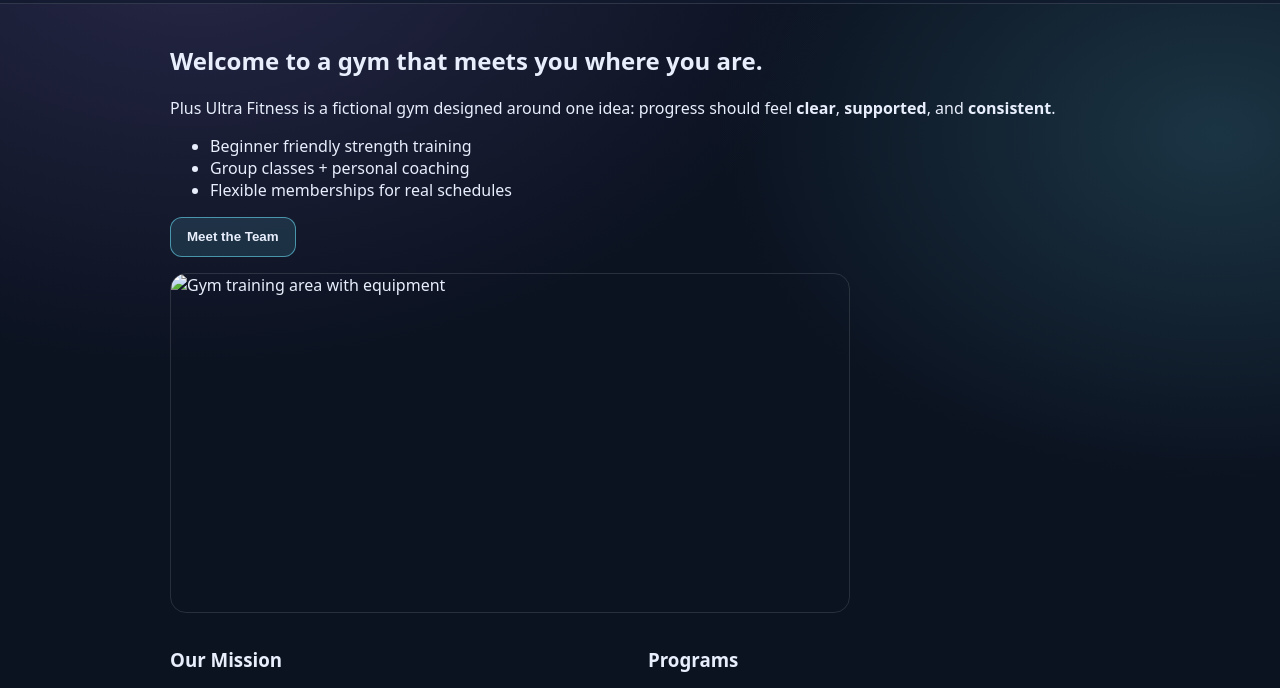
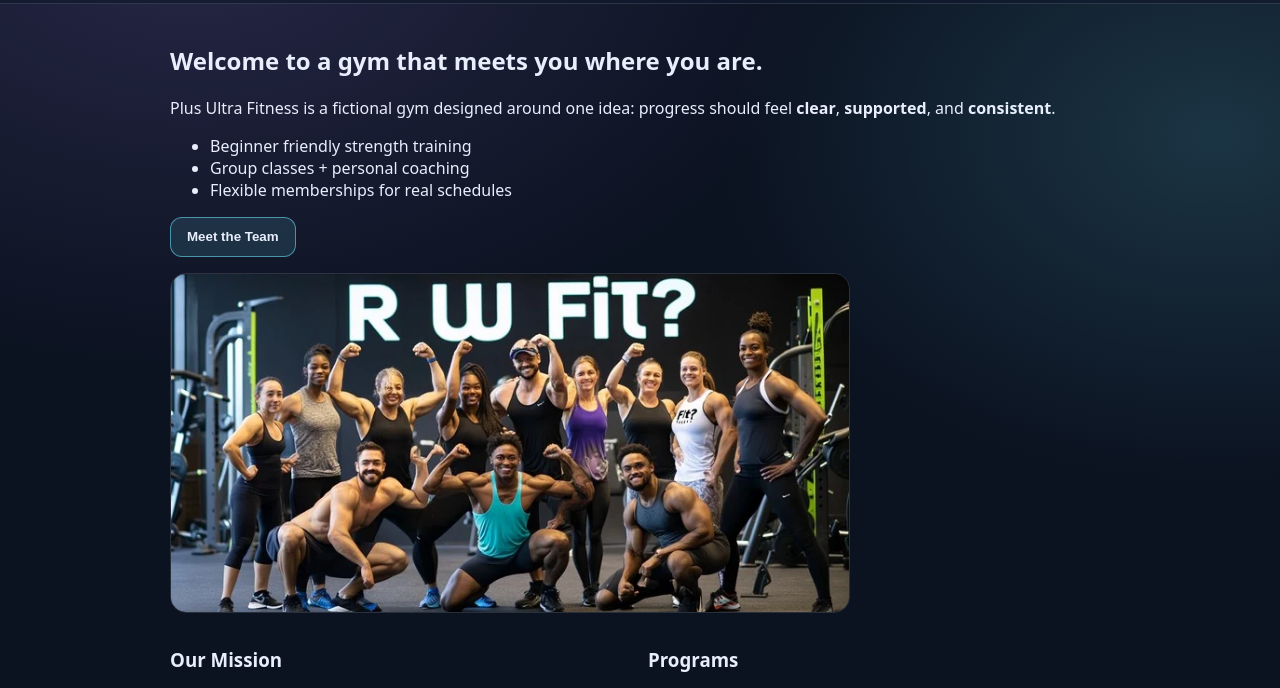
Before and after one commit to Soldierzero/Plus-Ultra-Gym-Final-Project, a plain HTML site: page about.html in a window 1280 px wide. Shown: the part 73-761 px from the top of the page. Drawn offline with Linux system fonts and the light colour scheme.

Commit message:
Update image source path in about.html

```diff
--- a/about.html
+++ b/about.html
@@ -48,7 +48,7 @@
 
         <div class="hero-media">
           <img
-            src="../Images/hero-gym.webp"
+            src="hero-gym.webp"
             alt="Gym training area with equipment"
             class="hero-img"
           />
```
